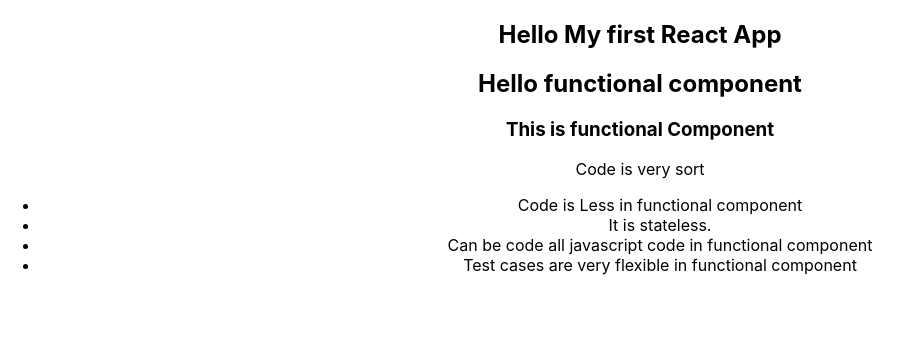
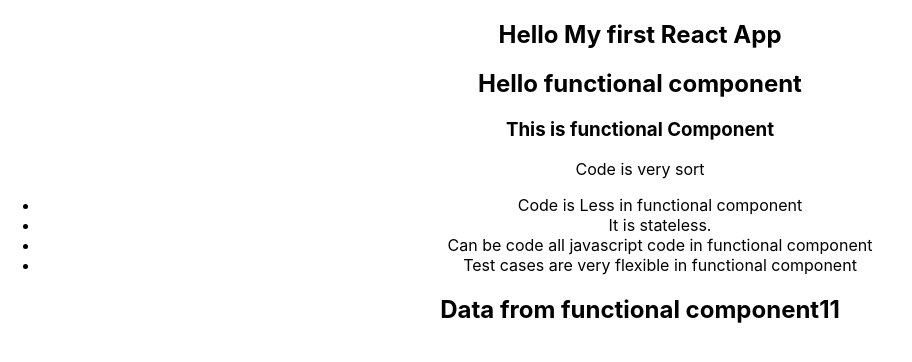
Before and after one commit to uilegends/reactjs, a React (Create React App) app: page / in a window 1280 px wide. Shown: the top 362 px of the page, without its empty margins (0-912 px from the left). Built offline with nearby package versions, Linux system fonts and the light colour scheme.

Commit message:
created functional component with props

```diff
--- a/src/App.js
+++ b/src/App.js
@@ -7,7 +7,7 @@
     <div className="App">
       <Home />
       <Profile />
-      <Users />
+      <Users data="Data from functional component11" />
     </div>
   );
 }
--- a/src/functional_component/Users.js
+++ b/src/functional_component/Users.js
@@ -2,7 +2,7 @@
 import React from 'react';
 
 
-function Users() {
+function Users(prop) {
 
     return (
         <div>
@@ -22,6 +22,7 @@
                     Test cases are very flexible in functional component
                 </li>
             </ul>
+            <h2>{prop.data}</h2>
         </div>
     )
 }
```
